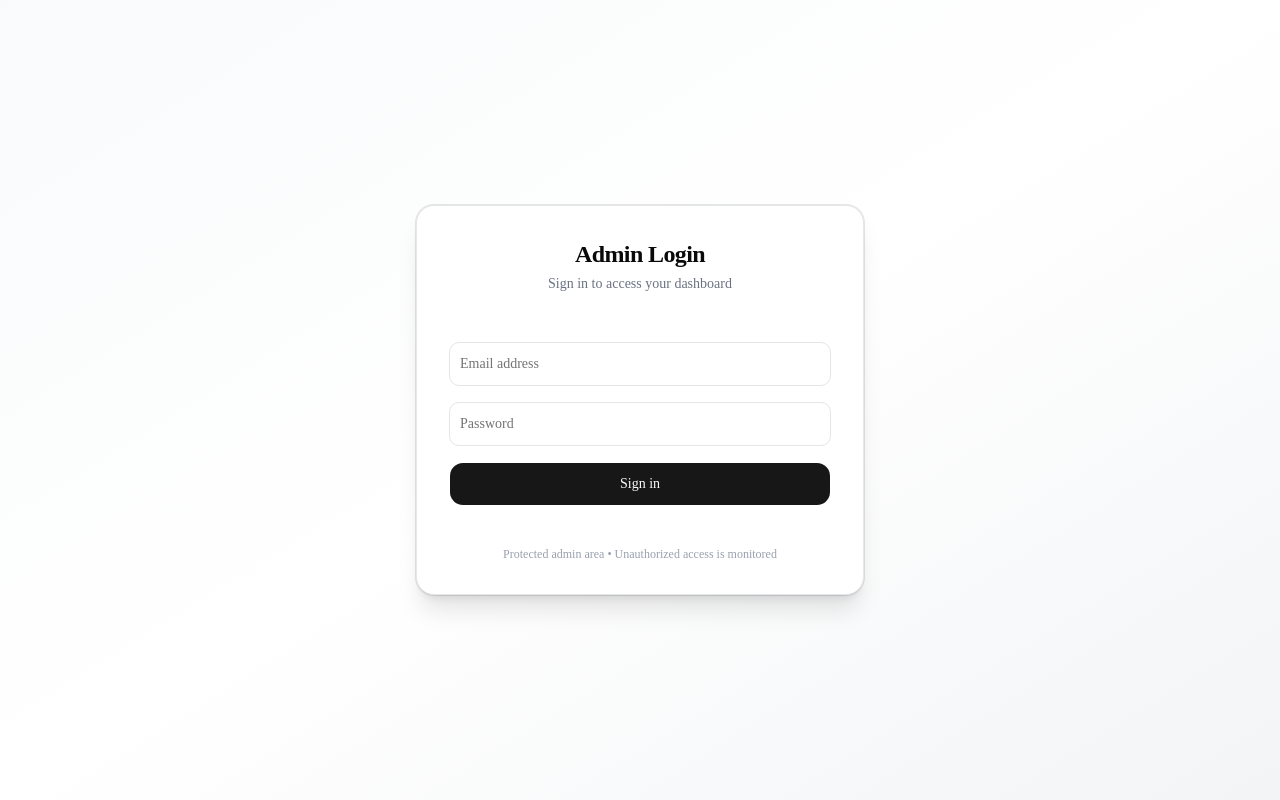
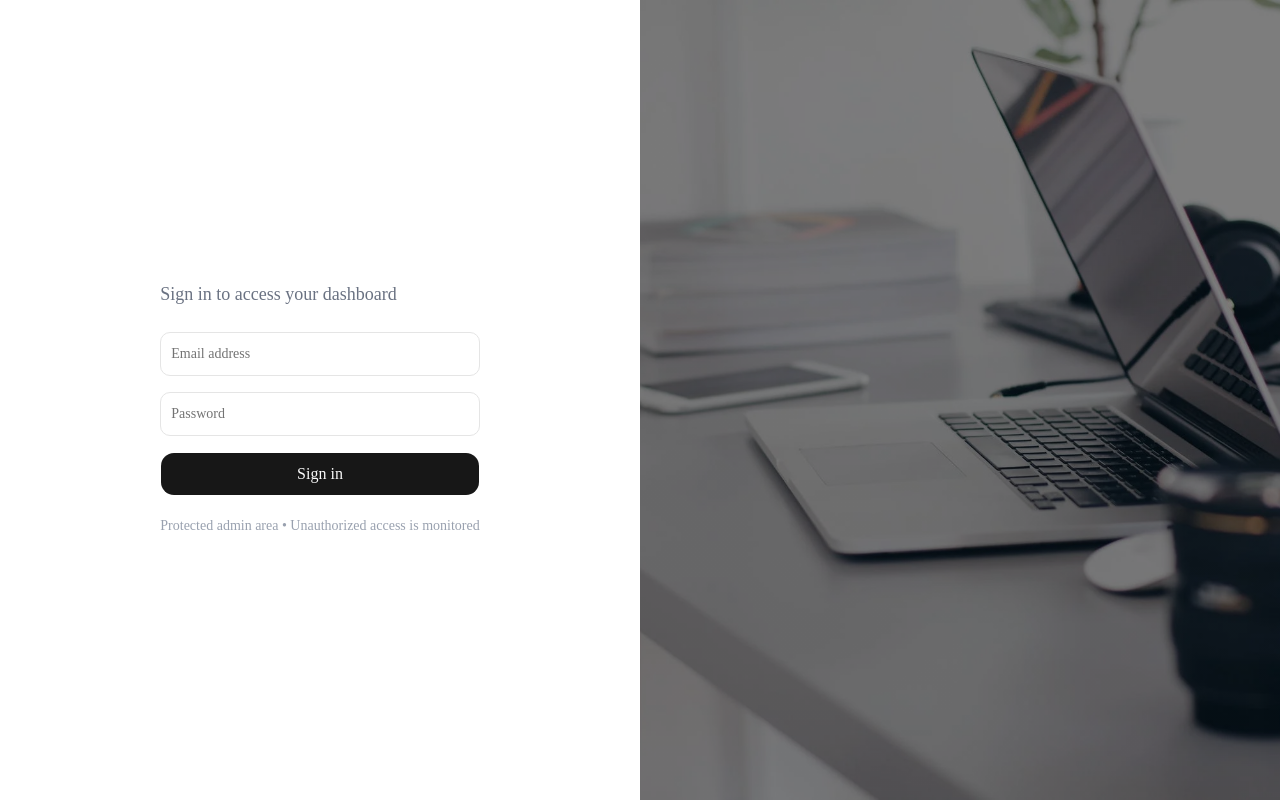
Before and after one commit to dev-abib/q-studieon-dashboard-next, a Next.js app: page /login in a window 1280 px wide. Built offline with nearby package versions, Linux system fonts and the light colour scheme; no server answers.

Commit message:
feat: refining login page

```diff
--- a/src/app/(auth)/login/page.tsx
+++ b/src/app/(auth)/login/page.tsx
@@ -6,6 +6,7 @@ import { Input } from "@/components/ui/input";
 import { useLogin } from "@/features/auth/hooks/use-login";
 import { loginSchema } from "@/features/auth/schema/login-payload.schema";
 import { LoginFormData } from "@/features/auth/types/login.types";
+import bg from "@/assets/img/login.png";
 
 import { zodResolver } from "@hookform/resolvers/zod";
 import { useForm } from "react-hook-form";
@@ -34,15 +35,20 @@ export default function LoginPage() {
   };
 
   return (
-    <div className="min-h-screen flex items-center justify-center bg-gradient-to-br from-gray-50 via-white to-gray-100 px-4">
-      <Card className="w-full max-w-md p-8 shadow-xl rounded-2xl border border-gray-200">
-        <div className="text-center mb-8">
-          <h1 className="text-2xl font-bold tracking-tight">Admin Login</h1>
-          <p className="text-sm text-gray-500 mt-1">
+    <section className="min-h-screen  w-full relative flex flex-row justify-between">
+      <div className="w-[50%] h-screen flex items-center justify-center ">
+        <div className=" flex flex-col gap-y-6">
+          <div className=" flex flex-col gap-y-4">
+            <h1 className="text-off-gray font-bold text-5xl tracking-[4.031px] ">
+              {" "}
+              {process.env.NEXT_PUBLIC_SITE_NAME as string}{" "}
+            </h1>
+            <p className="text-lg text-gray-500">
               Sign in to access your dashboard
             </p>
           </div>
 
+          <div className="flex flex-col gap-y-5 w-full relative ">
             <form onSubmit={handleSubmit(onSubmit)} className="space-y-4">
               <div className="space-y-1">
                 <Input
@@ -64,23 +70,36 @@ export default function LoginPage() {
                   className="h-11"
                 />
                 {errors.password && (
-              <p className="text-sm text-red-500">{errors.password.message}</p>
+                  <p className="text-sm text-red-500">
+                    {errors.password.message}
+                  </p>
                 )}
               </div>
 
               <Button
                 type="submit"
-            className="w-full h-11 rounded-xl font-medium"
+                className="w-full h-11 text-md rounded-xl cursor-pointer "
                 disabled={isPending}
               >
                 {isPending ? "Signing in..." : "Sign in"}
               </Button>
             </form>
 
-        <p className="text-xs text-center text-gray-400 mt-6">
+            <p className="text-sm text-center text-gray-400">
               Protected admin area • Unauthorized access is monitored
             </p>
-      </Card>
           </div>
+        </div>
+      </div>
+      <div
+        style={{
+          background: `linear-gradient(rgba(0,0,0,0.5), rgba(0,0,0,0.5)), url(${bg.src})`,
+          backgroundSize: "cover",
+          backgroundPosition: "center",
+          backgroundRepeat: "no-repeat",
+        }}
+        className=" flex w-[50%] h-screen items-center justify-center  "
+      ></div>
+    </section>
   );
 }
--- a/src/app/globals.css
+++ b/src/app/globals.css
@@ -39,6 +39,10 @@
   --color-popover: var(--popover);
   --color-card-foreground: var(--card-foreground);
   --color-card: var(--card);
+
+  /* custom colors */
+  --color-off-gray: #354446;
+
   --radius-sm: calc(var(--radius) * 0.6);
   --radius-md: calc(var(--radius) * 0.8);
   --radius-lg: var(--radius);
--- a/src/middleware.ts
+++ b/src/proxy.ts
@@ -1,8 +1,10 @@
+// src/proxy.ts
 import { NextRequest, NextResponse } from "next/server";
 
 const PUBLIC_ROUTES = ["/login"];
 
-export async function middleware(req: NextRequest) {
+// ✅ must be named "proxy" exactly
+export async function proxy(req: NextRequest) {
   const { pathname } = req.nextUrl;
   const accessToken = req.cookies.get("access_token")?.value;
   const refreshToken = req.cookies.get("refresh_token")?.value;
@@ -32,16 +34,16 @@ export async function middleware(req: NextRequest) {
       if (!res2.ok) throw new Error("Refresh failed");
 
       const data = await res2.json();
-      const res = NextResponse.next();
+      const response = NextResponse.next();
 
-      res.cookies.set("access_token", data.access_token, {
+      response.cookies.set("access_token", data.access_token, {
         httpOnly: true,
         secure: process.env.NODE_ENV === "production",
         sameSite: "lax",
         maxAge: 60 * 15,
         path: "/",
       });
-      res.cookies.set("refresh_token", data.refresh_token, {
+      response.cookies.set("refresh_token", data.refresh_token, {
         httpOnly: true,
         secure: process.env.NODE_ENV === "production",
         sameSite: "lax",
@@ -49,12 +51,12 @@ export async function middleware(req: NextRequest) {
         path: "/",
       });
 
-      return res;
+      return response;
     } catch {
-      const res = NextResponse.redirect(new URL("/login", req.url));
-      res.cookies.delete("access_token");
-      res.cookies.delete("refresh_token");
-      return res;
+      const response = NextResponse.redirect(new URL("/login", req.url));
+      response.cookies.delete("access_token");
+      response.cookies.delete("refresh_token");
+      return response;
     }
   }
 
```
Also changed, not shown: src/assets/img/login.png (added). Lines whose indentation alone changed are shown as unchanged.
